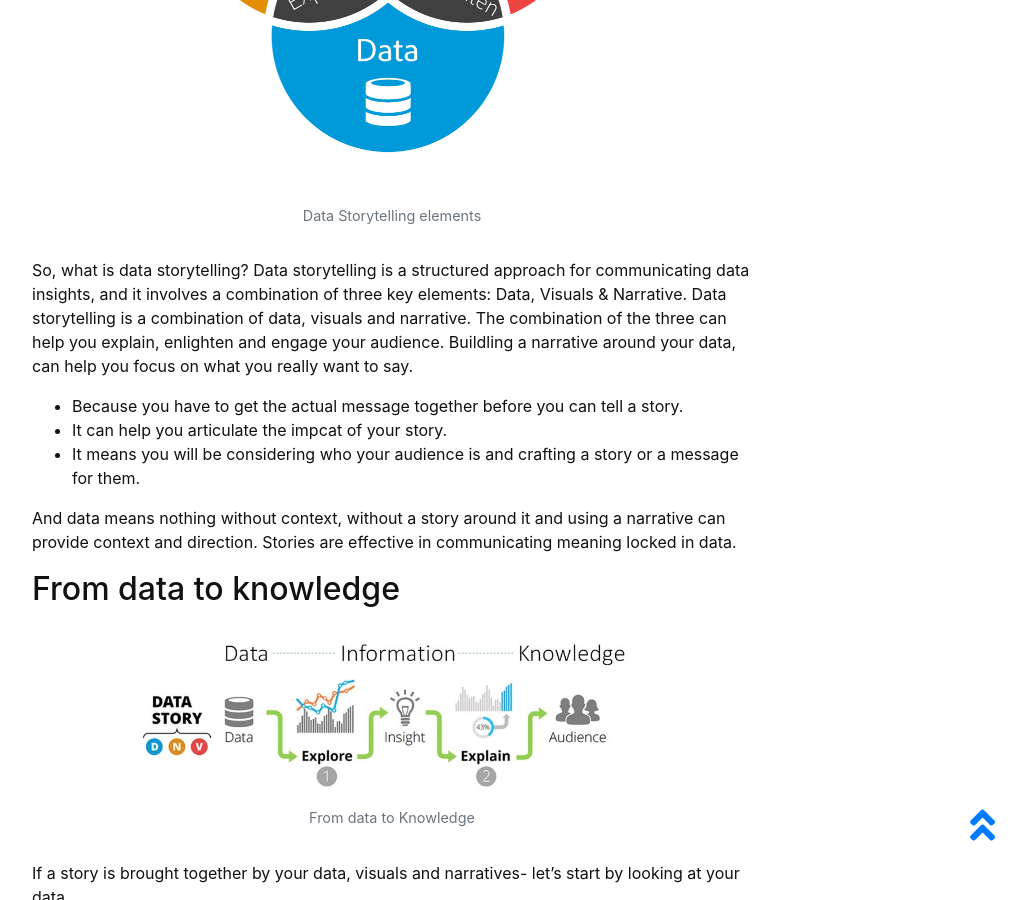
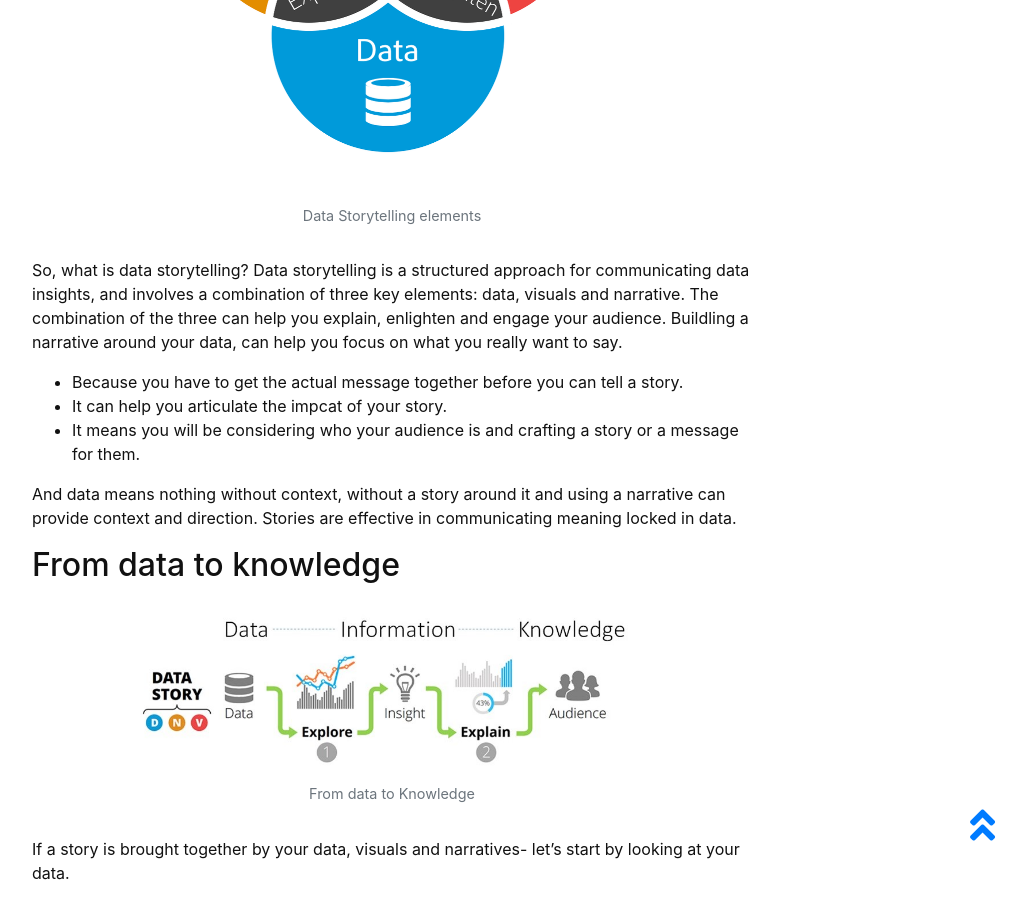
Before and after one commit to masamiy/DataStoryTelling, a Jekyll site: the page built from content/0-intro.md, in a window 1280 px wide and 900 px high, scrolled down 523 px. Shown: the whole window, without its empty margins (248-1274 px from the left). Built offline with Jekyll 4.4.1, drawn with Linux system fonts in a browser that asks for light colours; some of the changed text lies outside the part shown.

Commit message:
Update 0-intro.md

```diff
--- a/content/0-intro.md
+++ b/content/0-intro.md
@@ -6,13 +6,11 @@ topics:
 
 {% include figure.html img="Data_Narrative_Visuals.png" alt="cat" caption="Data Storytelling elements" width="70%" %}
 
-So, what is data storytelling? Data storytelling is a structured approach for communicating data insights, and it involves a combination of three key elements: Data, Visuals & Narrative. Data storytelling is a combination of data, visuals and narrative. The combination of the three can help you explain, enlighten and engage your audience.
+So, what is data storytelling? Data storytelling is a structured approach for communicating data insights, and involves a combination of three key elements: data, visuals and narrative. The combination of the three can help you explain, enlighten and engage your audience.
 Buildling a narrative around your data, can help you focus on what you really want to say.
 - Because you have to get the actual message together before you can tell a story.
 - It can help you articulate the impcat of your story.
 - It means you will be considering who your audience is and crafting a story or a message for them.
-
-
 
 And data means nothing without context, without a story around it and using a narrative can provide context and direction.
 Stories are effective in communicating meaning locked in data.
@@ -41,4 +39,4 @@ Do you think you would feel the same excitement if he presented his finding in a
 {% include figure.html img="Excel.png" alt="cat" caption="Gapminder row data" width="70%" %}
 
 
-We start exploring how we can start telling a story from the next section.
+We start exploring how we can start telling a story from the [next section](https://masamiy.github.io/content/1-Start_telling_story.html).
```
